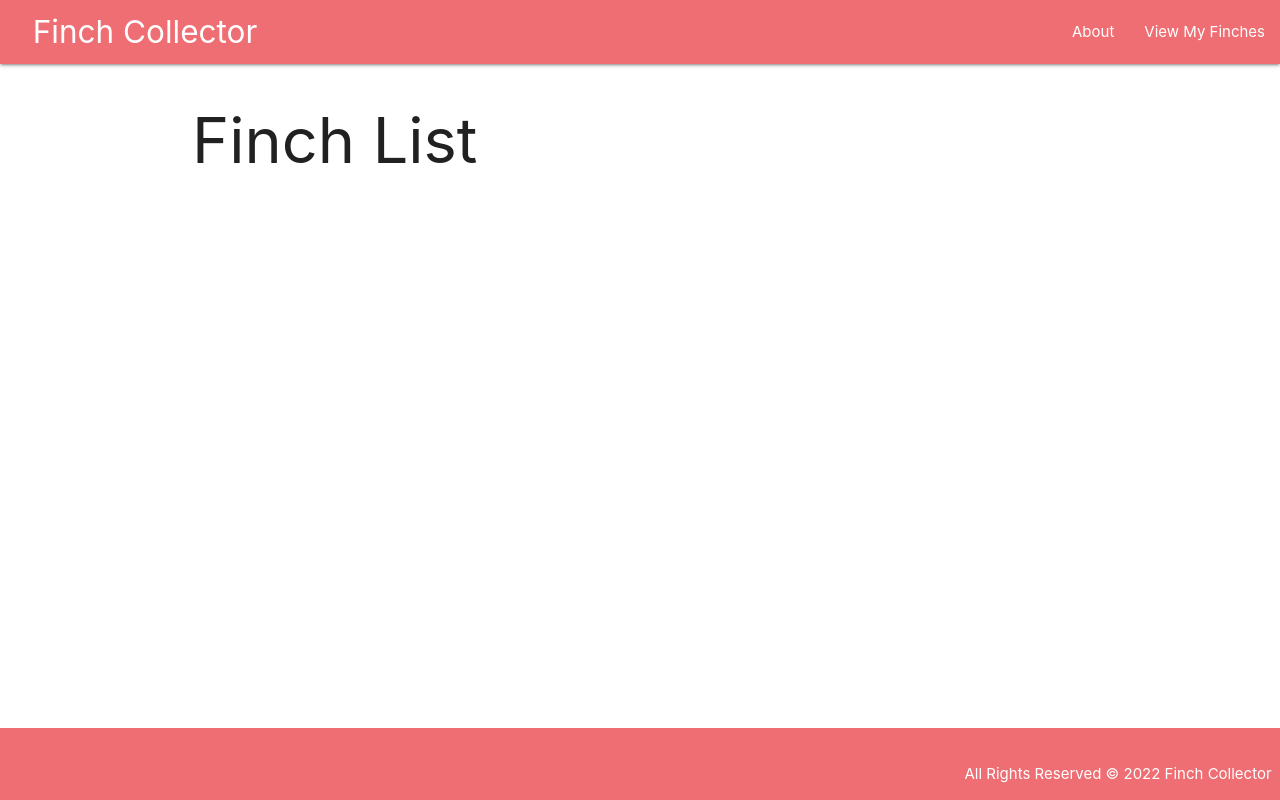
After one commit to CoryDCruz/finch-collector, a Django app: template main_app/templates/finches/index.html in a window 1280 px wide. The commit adds this page. Run offline with Django 4.2, Linux system fonts and the light colour scheme; the template is opened without the code that fills it, so the values that code supplies are empty.

Commit message:
finch index view and url

```diff
--- /dev/null
+++ b/main_app/static/css/style.css
@@ -0,0 +1,18 @@
+body {
+  display: flex;
+  flex-direction: column;
+  min-height: 100vh;
+}
+
+.nav-wrapper {
+  padding-left: 1rem;
+}
+
+main {
+  flex-grow: 1;
+}
+
+footer {
+  padding-top: 0;
+  text-align: right;
+}
--- a/main_app/templates/base.html
+++ b/main_app/templates/base.html
@@ -1,3 +1,5 @@
+{% load static %}
+
 <!DOCTYPE html>
 <html lang="en">
 <head>
@@ -9,6 +11,7 @@
   rel="stylesheet"
   href="https://cdnjs.cloudflare.com/ajax/libs/materialize/1.0.0/css/materialize.min.css"
   />
+  <link rel="stylesheet" href="{% static 'css/style.css' %}">
 </head>
 <body>
   <header class="navbar-fixed">
--- /dev/null
+++ b/main_app/templates/finches/index.html
@@ -0,0 +1,15 @@
+{% extends 'base.html' %}
+
+{% block content %}
+  <h1>Finch List</h1>
+  {% for finch in finches %}
+    <div class="card">
+      <div class="card-content">
+        <span class="card-title">{{ finch.name }}</span>
+        <p>Type: {{ finch.type }}</p>
+        <p>Region Found: {{ finch.region }}</p>
+      </div>
+    </div>
+  {% endfor %}
+
+{% endblock %}
```
Also changed, not shown: main_app/views.py (+17 -1 lines).
